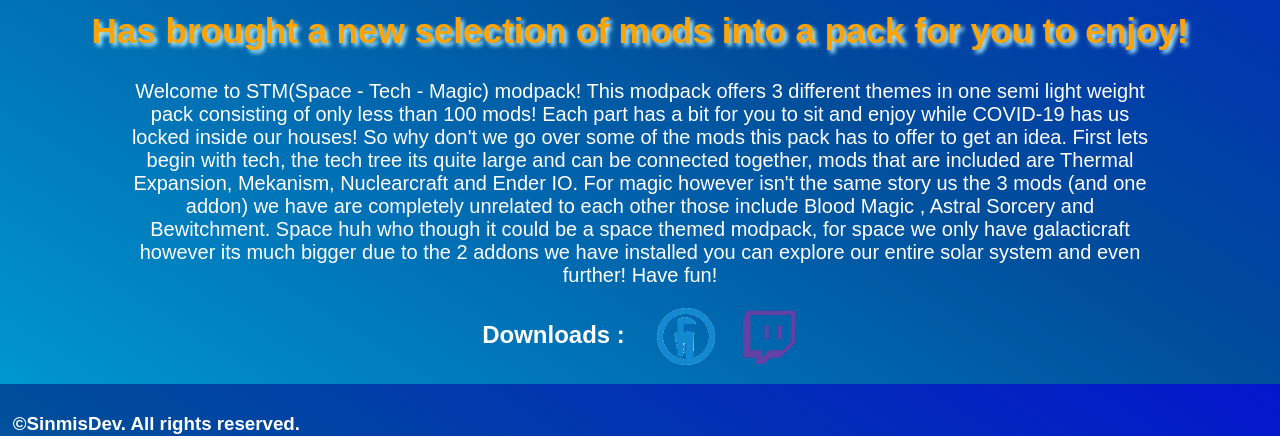
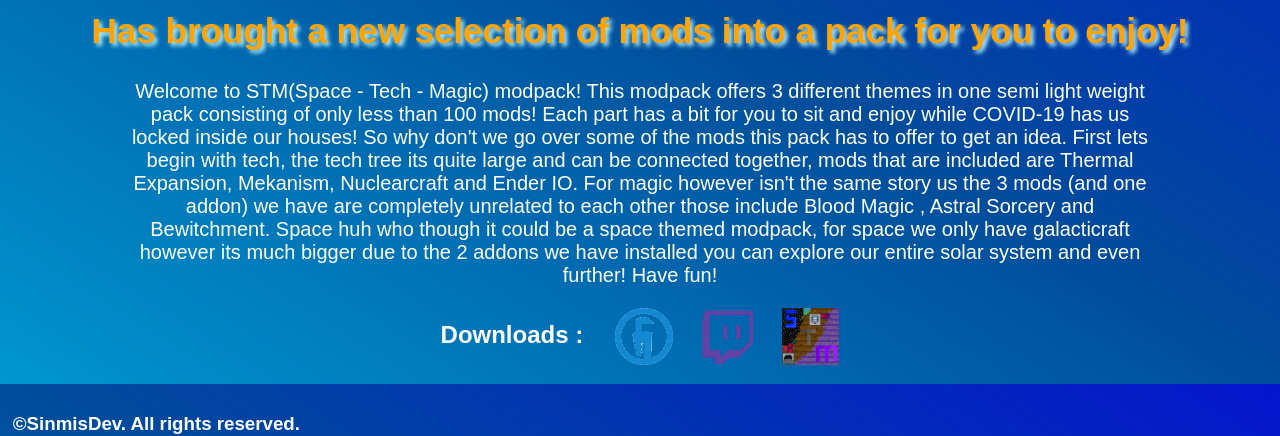
Before and after one commit to Sinmis077/SinmisDevs, a plain HTML site: page docs/STM.html in a window 1280 px wide. Shown: the part 416-852 px from the top of the page. Drawn offline with Linux system fonts and the light colour scheme.

Commit message:
added direct download for STM

```diff
--- a/docs/STM.html
+++ b/docs/STM.html
@@ -50,7 +50,7 @@
 			for space we only have galacticraft however its much bigger due to the 2 addons we have installed you can explore our
 			entire solar system and even further! Have fun!
 			</p>
-			<h2>Downloads : <a href="https://www.technicpack.net/modpack/stm-space-tech-magic.1661641"><img class="imgs" src="images/technic.png"><img/></a><a href="https://www.curseforge.com/minecraft/modpacks/spacetechmagic"><img class="imgs" src="images/twitch.png"></img></a></h2>
+			<h2>Downloads : <a href="https://www.technicpack.net/modpack/stm-space-tech-magic.1661641"><img class="imgs" src="images/technic.png"><img/></a><a href="https://www.curseforge.com/minecraft/modpacks/spacetechmagic"><img class="imgs" src="images/twitch.png"></img></a><a href="https://www.dropbox.com/s/18tacw31i9wk1u0/STM.zip?dl=1" download ><img class="imgs" src="images/STM.png" alt="STM Icon"></img></a></h2>
 		</main>
 		<footer>
 			<h3 style="position:absolute; bottom:1px; margin:0; padding:0;">©SinmisDev. All rights reserved.</h3>
```
Also changed, not shown: docs/images/STM.png (added).
